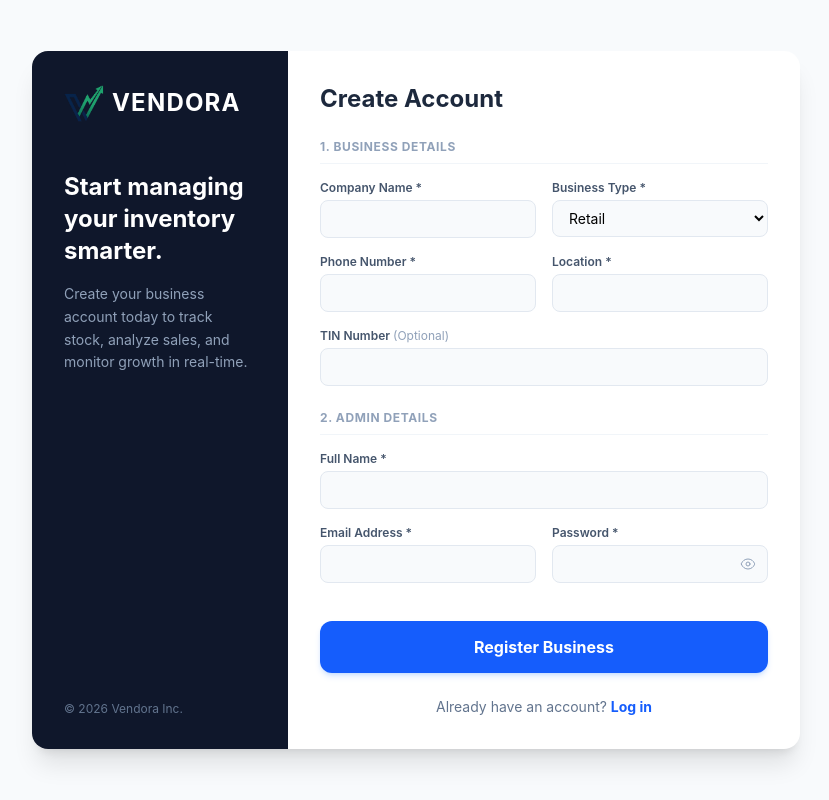
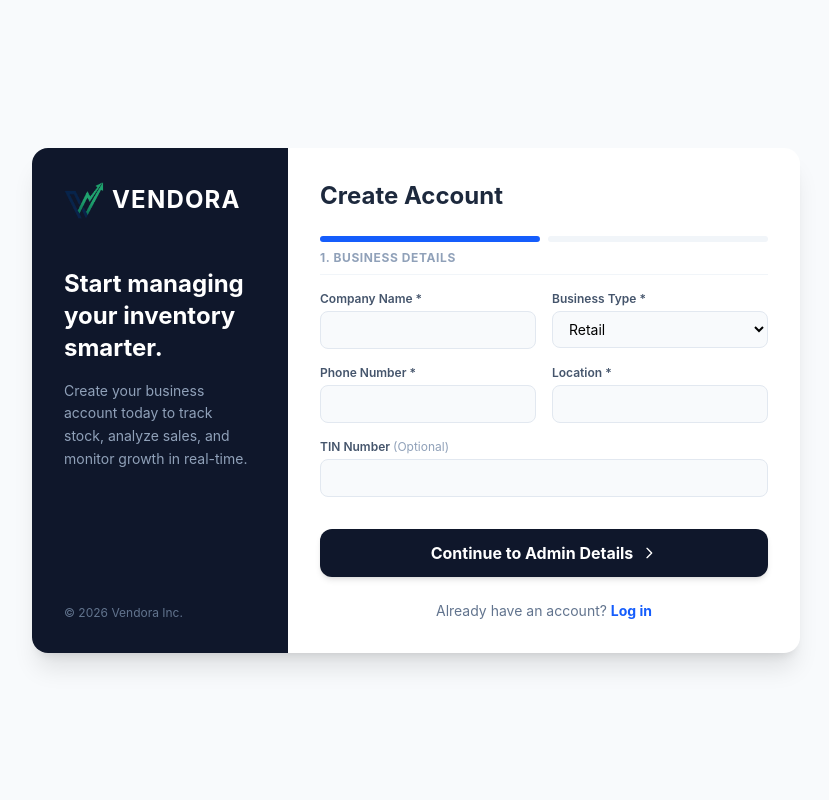
Before and after one commit to Clovie8/Vendora, a React (Vite) app: page /register in a window 1280 px wide. Shown: the whole page, without its empty margins (224-1053 px from the left). Built offline with nearby package versions, Linux system fonts and the light colour scheme; what chartjs-plugin-zoom would draw is missing.

Commit message:
One commit

```diff
--- a/src/pages/ForgotPassword.jsx
+++ b/src/pages/ForgotPassword.jsx
@@ -37,7 +37,7 @@ export default function ForgotPassword() {
             <form onSubmit={handleSubmit} className="space-y-4">
               <div>
                 <label className="block text-sm font-semibold text-slate-700 mb-1">Email Address</label>
-                <input type="email" required value={email} onChange={(e) => setEmail(e.target.value)} className="w-full px-4 py-3 bg-slate-50 border border-slate-200 rounded-xl focus:ring-2 focus:ring-blue-500 outline-none" placeholder="admin@business.com" />
+                <input type="email" required value={email} onChange={(e) => setEmail(e.target.value)} className="w-full px-3.5 py-2.5 bg-slate-50 border border-slate-200 rounded-xl focus:ring-2 focus:ring-blue-500 outline-none" placeholder="admin@business.com" />
               </div>
               <button type="submit" disabled={loading} className="w-full bg-blue-600 hover:bg-blue-700 text-white font-bold py-3 rounded-xl transition-all shadow-md flex justify-center">
                 {loading ? <div className="w-5 h-5 border-2 border-white border-t-transparent rounded-full animate-spin"></div> : 'Send Reset Link'}
--- a/src/pages/Inventory.jsx
+++ b/src/pages/Inventory.jsx
@@ -414,7 +414,7 @@ export default function Inventory() {
                   </div>
                 )}
 
-                <div>
+                {/* <div>
                   <label className="block text-sm font-semibold text-slate-700 mb-1">{itemType === 'service' ? 'Service Image' : 'Product Image'}</label>
                   <input type="file" name="image" accept="image/*" className="w-full text-sm text-slate-500 file:mr-4 file:py-2 file:px-4 file:rounded-lg file:border-0 file:text-sm file:font-semibold file:bg-blue-50 file:text-blue-700 hover:file:bg-blue-100 border border-slate-200 rounded-lg p-1" />
                   {editingProduct?.image && (
@@ -423,7 +423,7 @@ export default function Inventory() {
                       <span className="text-xs text-slate-400">Current Image</span>
                     </div>
                   )}
-                </div>
+                </div> */}
 
                 <div>
                   <label className="block text-sm font-semibold text-slate-700 mb-1">{itemType === 'service' ? 'Service Name' : 'Product Name'}</label>
--- a/src/pages/Purchases.jsx
+++ b/src/pages/Purchases.jsx
@@ -390,7 +390,7 @@ export default function Purchases() {
                       <td className="px-3 py-2">
                         <div className="font-bold text-slate-700 text-[11px] truncate max-w-[100px]">{r.client_name || 'Walk-in'}</div>
                         <div className="text-[10px] text-slate-400 mt-0.5">
-                          {r.contact_code && <span className="text-[10px] text-blue-600 font-bold mt-0.5">{r.contact_code}</span>}
+                          {r.contact_code && <span className="text-[10px] text-blue-600 font-bold mt-0.5 mr-1">{r.contact_code}</span>}
                           {r.client_phone || '-'}
                         </div>
                       </td>
@@ -413,13 +413,13 @@ export default function Purchases() {
                             <svg className="w-4 h-4" fill="none" stroke="currentColor" viewBox="0 0 24 24"><path strokeLinecap="round" strokeLinejoin="round" strokeWidth="2" d="M15 12a3 3 0 11-6 0 3 3 0 016 0z"></path><path strokeLinecap="round" strokeLinejoin="round" strokeWidth="2" d="M2.458 12C3.732 7.943 7.523 5 12 5c4.478 0 8.268 2.943 9.542 7-1.274 4.057-5.064 7-9.542 7-4.477 0-8.268-2.943-9.542-7z"></path></svg>
                           </button>
 
-                          <button
+                          {/* <button
                             onClick={() => handleReprint(r)}
                             className="text-slate-400 hover:text-blue-600 hover:bg-blue-50 p-1.5 rounded-md border border-transparent hover:border-blue-200 transition-colors ml-1"
                             title="Print Voucher"
                           >
                             <svg className="w-4 h-4" fill="none" stroke="currentColor" viewBox="0 0 24 24"><path strokeLinecap="round" strokeLinejoin="round" strokeWidth="2" d="M17 17h2a2 2 0 002-2v-4a2 2 0 00-2-2H5a2 2 0 00-2 2v4a2 2 0 002 2h2m2 4h6a2 2 0 002-2v-4a2 2 0 00-2-2H9a2 2 0 00-2 2v4a2 2 0 002 2zm8-12V5a2 2 0 00-2-2H9a2 2 0 00-2 2v4h10z"></path></svg>
-                          </button>
+                          </button> */}
 
                           <button onClick={() => openEditModal(r)} className="text-blue-600 hover:bg-blue-50 p-1.5 rounded-md transition-colors" title="Edit Details">
                             <svg className="w-4 h-4" fill="none" stroke="currentColor" viewBox="0 0 24 24"><path strokeLinecap="round" strokeLinejoin="round" strokeWidth="2" d="M15.232 5.232l3.536 3.536m-2.036-5.036a2.5 2.5 0 113.536 3.536L6.5 21.036H3v-3.572L16.732 3.732z"></path></svg>
--- a/src/pages/Register.jsx
+++ b/src/pages/Register.jsx
@@ -25,6 +25,8 @@ export default function Register() {
     company_name: '', business_type: 'Retail', phone: '', location: '', tin_number: '',
     name: '', email: '', password: ''
   });
+
+  const [currentStep, setCurrentStep] = useState(1);
 
   const [showPassword, setShowPassword] = useState(false);
 
@@ -59,6 +61,13 @@ export default function Register() {
 
   const handleRegister = async (e) => {
     e.preventDefault();
+
+    // Wizard Interceptor
+    if (currentStep === 1) {
+      setCurrentStep(2);
+      return; // Stop here, don't submit to API yet!
+    }
+
     setLoading(true);
 
     const submitData = new FormData();
@@ -129,17 +138,24 @@ export default function Register() {
           <h2 className="text-2xl font-bold text-slate-800 mb-6 text-center md:text-left">Create Account</h2>
           <form onSubmit={handleRegister} className="space-y-6">
 
-            {/* Business Section */}
-            <div>
+            {/* --- NEW: SaaS Progress Bar --- */}
+            <div className="flex items-center gap-2 mb-2">
+              <div className={`h-1.5 flex-1 rounded-full transition-all duration-300 ${currentStep >= 1 ? 'bg-blue-600' : 'bg-slate-100'}`}></div>
+              <div className={`h-1.5 flex-1 rounded-full transition-all duration-300 ${currentStep >= 2 ? 'bg-blue-600' : 'bg-slate-100'}`}></div>
+            </div>
+
+            {/* ================= STEP 1 ================= */}
+            {currentStep === 1 && (
+              <div className="animate-in fade-in slide-in-from-right-4 duration-300">
                 <h3 className="text-xs font-bold text-slate-400 uppercase tracking-wider border-b border-slate-100 pb-2 mb-4">1. Business Details</h3>
                 <div className="grid grid-cols-1 md:grid-cols-2 gap-4">
                   <div>
                     <label className="block text-xs font-semibold text-slate-600 mb-1">Company Name *</label>
-                  <input type="text" name="company_name" required onChange={handleChange} className="w-full px-3 py-2 bg-slate-50 border border-slate-200 rounded-lg text-sm focus:ring-2 focus:ring-blue-500 outline-none transition-all" />
+                    <input type="text" name="company_name" value={formData.company_name} required onChange={handleChange} className="w-full px-3 py-2 bg-slate-50 border border-slate-200 rounded-lg text-sm focus:ring-2 focus:ring-blue-500 outline-none transition-all" />
                   </div>
                   <div>
                     <label className="block text-xs font-semibold text-slate-600 mb-1">Business Type *</label>
-                  <select name="business_type" required onChange={handleChange} className="w-full px-3 py-2 bg-slate-50 border border-slate-200 rounded-lg text-sm focus:ring-2 focus:ring-blue-500 outline-none transition-all">
+                    <select name="business_type" value={formData.business_type} required onChange={handleChange} className="w-full px-3 py-2 bg-slate-50 border border-slate-200 rounded-lg text-sm focus:ring-2 focus:ring-blue-500 outline-none transition-all">
                       <option value="Retail">Retail</option>
                       <option value="Wholesale">Wholesale</option>
                       <option value="Pharmacy">Pharmacy</option>
@@ -149,39 +165,53 @@ export default function Register() {
                   </div>
                   <div>
                     <label className="block text-xs font-semibold text-slate-600 mb-1">Phone Number *</label>
-                  <input type="text" name="phone" required onChange={handleChange} className="w-full px-3 py-2 bg-slate-50 border border-slate-200 rounded-lg text-sm focus:ring-2 focus:ring-blue-500 outline-none transition-all" />
+                    <input type="text" name="phone" value={formData.phone} required onChange={handleChange} className="w-full px-3 py-2 bg-slate-50 border border-slate-200 rounded-lg text-sm focus:ring-2 focus:ring-blue-500 outline-none transition-all" />
                   </div>
                   <div>
                     <label className="block text-xs font-semibold text-slate-600 mb-1">Location *</label>
-                  <input type="text" name="location" required onChange={handleChange} className="w-full px-3 py-2 bg-slate-50 border border-slate-200 rounded-lg text-sm focus:ring-2 focus:ring-blue-500 outline-none transition-all" />
+                    <input type="text" name="location" value={formData.location} required onChange={handleChange} className="w-full px-3 py-2 bg-slate-50 border border-slate-200 rounded-lg text-sm focus:ring-2 focus:ring-blue-500 outline-none transition-all" />
                   </div>
                   <div className="md:col-span-2">
                     <label className="block text-xs font-semibold text-slate-600 mb-1">TIN Number <span className="text-slate-400 font-normal">(Optional)</span></label>
-                  <input type="text" name="tin_number" onChange={handleChange} className="w-full px-3 py-2 bg-slate-50 border border-slate-200 rounded-lg text-sm focus:ring-2 focus:ring-blue-500 outline-none transition-all" />
-                </div>
+                    <input type="text" name="tin_number" value={formData.tin_number} onChange={handleChange} className="w-full px-3 py-2 bg-slate-50 border border-slate-200 rounded-lg text-sm focus:ring-2 focus:ring-blue-500 outline-none transition-all" />
                   </div>
                 </div>
 
-            {/* Admin Section */}
-            <div>
+                <button type="submit" className="w-full bg-slate-900 hover:bg-black text-white font-bold py-3 rounded-xl transition-all shadow-md mt-8 flex justify-center items-center gap-2">
+                  Continue to Admin Details
+                  <svg className="w-4 h-4" fill="none" stroke="currentColor" viewBox="0 0 24 24"><path strokeLinecap="round" strokeLinejoin="round" strokeWidth="2" d="M9 5l7 7-7 7"></path></svg>
+                </button>
+              </div>
+            )}
+
+            {/* ================= STEP 2 ================= */}
+            {currentStep === 2 && (
+              <div className="animate-in fade-in slide-in-from-right-4 duration-300">
                 <h3 className="text-xs font-bold text-slate-400 uppercase tracking-wider border-b border-slate-100 pb-2 mb-4">2. Admin Details</h3>
                 <div className="grid grid-cols-1 md:grid-cols-2 gap-4">
                   <div className="md:col-span-2">
                     <label className="block text-xs font-semibold text-slate-600 mb-1">Full Name *</label>
-                  <input type="text" name="name" required onChange={handleChange} className="w-full px-3 py-2 bg-slate-50 border border-slate-200 rounded-lg text-sm focus:ring-2 focus:ring-blue-500 outline-none transition-all" />
+                    <input type="text" name="name" value={formData.name} required onChange={handleChange} className="w-full px-3 py-2 bg-slate-50 border border-slate-200 rounded-lg text-sm focus:ring-2 focus:ring-blue-500 outline-none transition-all" />
                   </div>
                   <div>
                     <label className="block text-xs font-semibold text-slate-600 mb-1">Email Address *</label>
-                  <input type="email" name="email" required onChange={handleChange} className="w-full px-3 py-2 bg-slate-50 border border-slate-200 rounded-lg text-sm focus:ring-2 focus:ring-blue-500 outline-none transition-all" />
+                    <input type="email" name="email" value={formData.email} required onChange={handleChange} className="w-full px-3 py-2 bg-slate-50 border border-slate-200 rounded-lg text-sm focus:ring-2 focus:ring-blue-500 outline-none transition-all" />
                   </div>
                   <div>
-                  <label className="block text-xs font-semibold text-slate-600 mb-1">Password *</label>
+                    <div className="flex justify-between items-end mb-1">
+                      <label className="block text-xs font-semibold text-slate-600">Password *</label>
+                      <span className={`text-[10px] font-bold transition-colors ${formData.password.length > 0 && formData.password.length < 6 ? 'text-red-500' : 'text-slate-400'}`}>
+                        {formData.password.length}/32 <span className="font-normal uppercase tracking-wide text-[9px]">(Min 6)</span>
+                      </span>
+                    </div>
                     <div className="relative">
                       <input
                         type={showPassword ? "text" : "password"}
                         name="password"
+                        value={formData.password}
                         required
                         minLength="6"
+                        maxLength="32"
                         onChange={handlePasswordChange}
                         className="w-full px-3 pr-10 py-2 bg-slate-50 border border-slate-200 rounded-lg text-sm focus:ring-2 focus:ring-blue-500 outline-none transition-all"
                       />
@@ -197,21 +227,27 @@ export default function Register() {
                         )}
                       </button>
                     </div>
+                  </div>
 
                   {/* PASSWORD STRENGTH INDICATOR */}
-                  <div className={`mt-2 flex items-center gap-2 transition-opacity duration-300 ${formData.password ? 'opacity-100' : 'opacity-0'}`}>
+                  <div className={`md:col-span-2 mt-0 flex items-center gap-2 transition-opacity duration-300 ${formData.password ? 'opacity-100' : 'opacity-0'}`}>
                     <div className="flex-1 h-1.5 bg-slate-100 rounded-full overflow-hidden">
                       <div className={`h-full transition-all duration-300 ${strength.bg} ${strength.width}`}></div>
                     </div>
                     <span className={`text-[10px] font-bold uppercase tracking-wider w-12 ${strength.text}`}>{strength.label}</span>
                   </div>
                 </div>
+
+                <div className="flex flex-col sm:flex-row gap-3 mt-8">
+                  <button type="button" onClick={() => setCurrentStep(1)} className="sm:w-1/3 px-4 py-3 bg-slate-100 hover:bg-slate-200 text-slate-600 font-bold rounded-xl transition-all">
+                    Back
+                  </button>
+                  <button type="submit" disabled={loading} className="sm:w-2/3 bg-blue-600 hover:bg-blue-700 text-white font-bold py-3 rounded-xl transition-all shadow-md shadow-blue-500/20 flex justify-center items-center">
+                    {loading ? <div className="w-5 h-5 border-2 border-white border-t-transparent rounded-full animate-spin"></div> : 'Register Business'}
+                  </button>
                 </div>
               </div>
-
-            <button type="submit" disabled={loading} className="w-full bg-blue-600 hover:bg-blue-700 text-white font-bold py-3.5 rounded-xl transition-all shadow-md shadow-blue-500/20 flex justify-center items-center mt-2">
-              {loading ? <div className="w-5 h-5 border-2 border-white border-t-transparent rounded-full animate-spin"></div> : 'Register Business'}
-            </button>
+            )}
 
             <p className="text-center text-sm text-slate-500 mt-4">
               Already have an account? <Link to="/login" className="text-blue-600 font-bold hover:underline">Log in</Link>
@@ -233,7 +269,7 @@ export default function Register() {
               <div className="flex flex-col sm:flex-row gap-3 w-full max-w-sm">
                 <button
                   onClick={() => navigate('/login')}
-                  className="flex-1 px-6 py-3.5 bg-blue-600 hover:bg-blue-700 text-white font-bold rounded-xl transition-all shadow-md shadow-blue-500/20"
+                  className="flex-1 px-4 py-3 bg-blue-600 hover:bg-blue-700 text-white font-bold rounded-xl transition-all shadow-md shadow-blue-500/20"
                 >
                   Go to Login
                 </button>
@@ -241,7 +277,7 @@ export default function Register() {
                 <button
                   onClick={handleResendEmail}
                   disabled={resendLoading}
-                  className="flex-1 px-6 py-3.5 bg-slate-100 hover:bg-slate-200 text-slate-700 font-bold rounded-xl transition-all flex justify-center items-center"
+                  className="flex-1 px-4 py-3 bg-slate-100 hover:bg-slate-200 text-slate-700 font-bold rounded-xl transition-all flex justify-center items-center"
                 >
                   {resendLoading ? <div className="w-5 h-5 border-2 border-slate-400 border-t-transparent rounded-full animate-spin"></div> : 'Resend Email'}
                 </button>
--- a/src/pages/Sales.jsx
+++ b/src/pages/Sales.jsx
@@ -668,7 +668,7 @@ export default function Sales() {
                       <td className="px-3 py-2">
                         <div className="font-bold text-slate-700 text-[11px] truncate max-w-[100px]">{r.client_name || 'Walk-in'}</div>
                         <div className="text-[10px] text-slate-400 mt-0.5">
-                          {r.contact_code && <span className="text-[10px] text-blue-600 font-bold mt-0.5">{r.contact_code}</span>}
+                          {r.contact_code && <span className="text-[10px] text-blue-600 font-bold mt-0.5 mr-1">{r.contact_code}</span>}
                           {r.client_phone || '-'}
                         </div>
                       </td>
```
Also changed, not shown: src/components/PosRestockModal.jsx (+9 -4 lines), src/components/PosSaleModal.jsx (+9 -4 lines), src/pages/Login.jsx (+4 -4 lines), src/pages/NewSale.jsx (+7 -2 lines), src/pages/ResetPassword.jsx (+4 -4 lines), src/pages/Settings.jsx (+6 -3 lines). Lines whose indentation alone changed are shown as unchanged.
